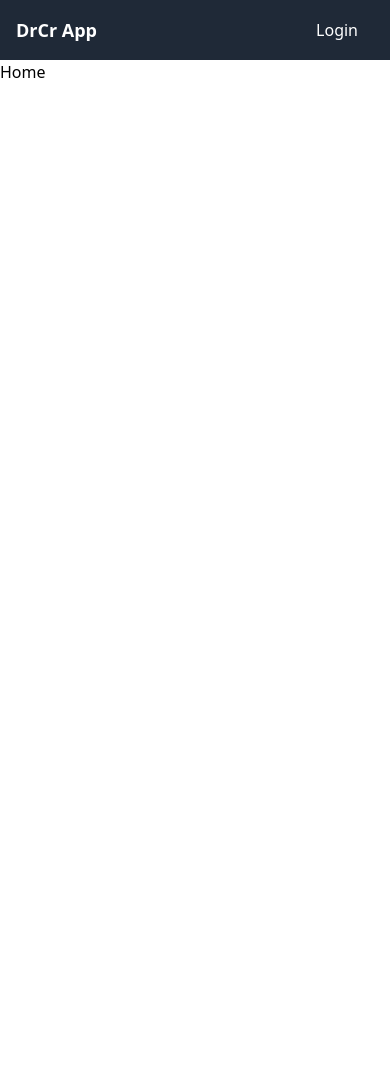
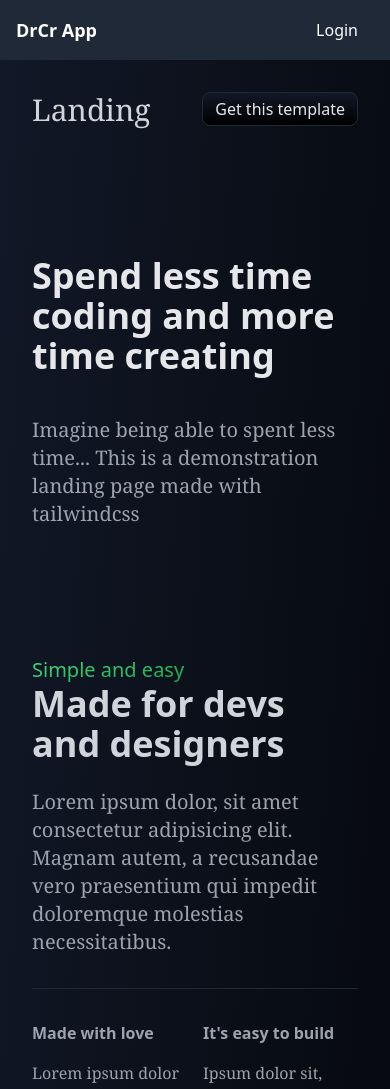
Before and after one commit to PrabinUpreti/drcrapp, a React (Create React App) app in the folder client/web/: page / in a window 390 px wide. Shown: the top 1089 px of the page. Before the commit the page ends 844 px from the top, so only its background shows below. Built offline with nearby package versions, Linux system fonts and the light colour scheme.

Commit message:
dummy design for home

```diff
--- a/client/web/src/pages/Home.tsx
+++ b/client/web/src/pages/Home.tsx
@@ -1,5 +1,249 @@
 import React from "react";
 
 export const Home = () => {
-  return <div>Home</div>;
+  return (
+    <div className="bg-gradient-to-br from-gray-900 to-black">
+      <div className="text-gray-300 container mx-auto p-8 overflow-hidden md:rounded-lg md:p-10 lg:p-12">
+        <div className="flex justify-between">
+          <h1 className="font-serif text-3xl font-medium">Landing</h1>
+          <a
+            href="https://github.com/gary149/landing-gradients"
+            className="self-start px-3 py-2 leading-none text-gray-200 border border-gray-800 rounded-lg focus:outline-none focus:shadow-outline bg-gradient-to-b hover:from-indigo-500 from-gray-900 to-black"
+          >
+            Get this template
+          </a>
+        </div>
+
+        <div className="h-32 md:h-40"></div>
+
+        <p className="font-sans text-4xl font-bold text-gray-200 max-w-5xl lg:text-7xl lg:pr-24 md:text-6xl">
+          Spend less time coding and more time creating
+        </p>
+        <div className="h-10"></div>
+        <p className="max-w-2xl font-serif text-xl text-gray-400 md:text-2xl">
+          Imagine being able to spent less time... This is a demonstration
+          landing page made with tailwindcss
+        </p>
+
+        <div className="h-32 md:h-40"></div>
+
+        <div className="grid gap-8 md:grid-cols-2">
+          <div className="flex flex-col justify-center">
+            <p className="self-start inline font-sans text-xl font-medium text-transparent bg-clip-text bg-gradient-to-br from-green-400 to-green-600">
+              Simple and easy
+            </p>
+            <h2 className="text-4xl font-bold">Made for devs and designers</h2>
+            <div className="h-6"></div>
+            <p className="font-serif text-xl text-gray-400 md:pr-10">
+              Lorem ipsum dolor, sit amet consectetur adipisicing elit. Magnam
+              autem, a recusandae vero praesentium qui impedit doloremque
+              molestias necessitatibus.
+            </p>
+            <div className="h-8"></div>
+            <div className="grid grid-cols-2 gap-4 pt-8 border-t border-gray-800">
+              <div>
+                <p className="font-semibold text-gray-400">Made with love</p>
+                <div className="h-4"></div>
+                <p className="font-serif text-gray-400">
+                  Lorem ipsum dolor sit, amet consectetur adipisicing elit.
+                  Delectus labor.
+                </p>
+              </div>
+              <div>
+                <p className="font-semibold text-gray-400">
+                  It's easy to build
+                </p>
+                <div className="h-4"></div>
+                <p className="font-serif text-gray-400">
+                  Ipsum dolor sit, amet consectetur adipisicing elit. Delectus
+                  amet consectetur.
+                </p>
+              </div>
+            </div>
+          </div>
+          <div>
+            <div className="-mr-24 rounded-lg md:rounded-l-full bg-gradient-to-br from-gray-900 to-black h-96"></div>
+          </div>
+        </div>
+
+        <div className="h-32 md:h-40"></div>
+
+        <p className="font-serif text-4xl">
+          <span className="text-gray-400">If we work all together</span>
+
+          <span className="text-gray-600">
+            consectetur adipisicing elit. Consectetur atque molestiae omnis
+            excepturi enim!
+          </span>
+        </p>
+
+        <div className="h-32 md:h-40"></div>
+
+        <div className="grid gap-4 md:grid-cols-3">
+          <div className="flex-col p-8 py-16 rounded-lg shadow-2xl md:p-12 bg-gradient-to-br from-gray-900 to-black">
+            <p className="flex items-center justify-center text-4xl font-semibold text-green-400 bg-green-800 rounded-full shadow-lg w-14 h-14">
+              1
+            </p>
+            <div className="h-6"></div>
+            <p className="font-serif text-3xl">
+              We build products with UX in mind
+            </p>
+          </div>
+          <div className="flex-col p-8 py-16 rounded-lg shadow-2xl md:p-12 bg-gradient-to-b from-gray-900 to-black">
+            <p className="flex items-center justify-center text-4xl font-semibold text-indigo-400 bg-indigo-800 rounded-full shadow-lg w-14 h-14">
+              2
+            </p>
+            <div className="h-6"></div>
+            <p className="font-serif text-3xl">
+              You can trust us to deliver super fast
+            </p>
+          </div>
+          <div className="flex-col p-8 py-16 rounded-lg shadow-2xl md:p-12 bg-gradient-to-bl from-gray-900 to-black">
+            <p className="flex items-center justify-center text-4xl font-semibold text-teal-400 bg-teal-800 rounded-full shadow-lg w-14 h-14">
+              3
+            </p>
+            <div className="h-6"></div>
+            <p className="font-serif text-3xl">
+              We made it simple and easy to do
+            </p>
+          </div>
+        </div>
+
+        <div className="h-40"></div>
+
+        <div className="grid gap-8 md:grid-cols-3">
+          <div className="flex flex-col justify-center md:col-span-2">
+            <p className="self-start inline font-sans text-xl font-medium text-transparent bg-clip-text bg-gradient-to-br from-teal-400 to-teal-600">
+              We are humans
+            </p>
+            <h2 className="text-4xl font-bold">We could work together</h2>
+            <div className="h-6"></div>
+            <p className="font-serif text-xl text-gray-400 md:pr-10">
+              Lorem ipsum dolor, sit amet consectetur adipisicing elit. Magnam
+              autem, a recusandae vero praesentium qui impedit doloremque
+              molestias.
+            </p>
+            <div className="h-8"></div>
+            <div className="grid gap-6 pt-8 border-t border-gray-800 lg:grid-cols-3">
+              <div>
+                <p className="font-semibold text-gray-400">Made with love</p>
+                <div className="h-4"></div>
+                <p className="font-serif text-gray-400">
+                  Lorem ipsum dolor sit, amet consectetur adipisicing elit.
+                  Delectus labor.
+                </p>
+              </div>
+              <div>
+                <p className="font-semibold text-gray-400">
+                  It's easy to build
+                </p>
+                <div className="h-4"></div>
+                <p className="font-serif text-gray-400">
+                  Ipsum dolor sit, amet consectetur adipisicing elit. Delectus
+                  amet consectetur.
+                </p>
+              </div>
+              <div>
+                <p className="font-semibold text-gray-400">
+                  It's easy to build
+                </p>
+                <div className="h-4"></div>
+                <p className="font-serif text-gray-400">
+                  Ipsum dolor sit, amet consectetur adipisicing elit. Delectus
+                  amet consectetur.
+                </p>
+              </div>
+            </div>
+          </div>
+          <div>
+            <div className="-mr-24 rounded-lg md:rounded-l-full bg-gradient-to-br from-gray-900 to-black h-96"></div>
+          </div>
+        </div>
+
+        <div className="h-10 md:h-40"></div>
+
+        <div className="grid gap-4 md:grid-cols-4">
+          <ul className="space-y-1 text-gray-400">
+            <li className="pb-4 font-serif text-gray-400">Social networks</li>
+            <li>
+              <a
+                href="https://twitter.com/victormustar"
+                className="hover:underline"
+              >
+                Twitter
+              </a>
+            </li>
+            <li>
+              <a href="#" className="hover:underline">
+                Linkedin
+              </a>
+            </li>
+            <li>
+              <a href="#" className="hover:underline">
+                Facebook
+              </a>
+            </li>
+          </ul>
+          <ul className="space-y-1 text-gray-400">
+            <li className="pb-4 font-serif text-gray-400">Locations</li>
+            <li>
+              <a href="#" className="hover:underline">
+                Paris
+              </a>
+            </li>
+            <li>
+              <a href="#" className="hover:underline">
+                New York
+              </a>
+            </li>
+            <li>
+              <a href="#" className="hover:underline">
+                London
+              </a>
+            </li>
+            <li>
+              <a href="#" className="hover:underline">
+                Singapour
+              </a>
+            </li>
+          </ul>
+          <ul className="space-y-1 text-gray-400">
+            <li className="pb-4 font-serif text-gray-400">Company</li>
+            <li>
+              <a href="#" className="hover:underline">
+                The team
+              </a>
+            </li>
+            <li>
+              <a href="#" className="hover:underline">
+                About us
+              </a>
+            </li>
+            <li>
+              <a href="#" className="hover:underline">
+                Our vision
+              </a>
+            </li>
+            <li>
+              <a href="#" className="hover:underline">
+                Join us
+              </a>
+            </li>
+          </ul>
+          <ul className="space-y-1 text-gray-400">
+            <li className="pb-4 font-serif text-gray-400">Join</li>
+            <li>
+              <a
+                href="https://github.com/gary149/landing-gradients"
+                className="self-start px-3 py-2 leading-none text-gray-200 border border-gray-800 rounded-lg focus:outline-none focus:shadow-outline bg-gradient-to-b hover:from-indigo-500 from-gray-900 to-black"
+              >
+                Get this template
+              </a>
+            </li>
+          </ul>
+        </div>
+        <div className="h-12"></div>
+      </div>
+    </div>
+  );
 };
```
